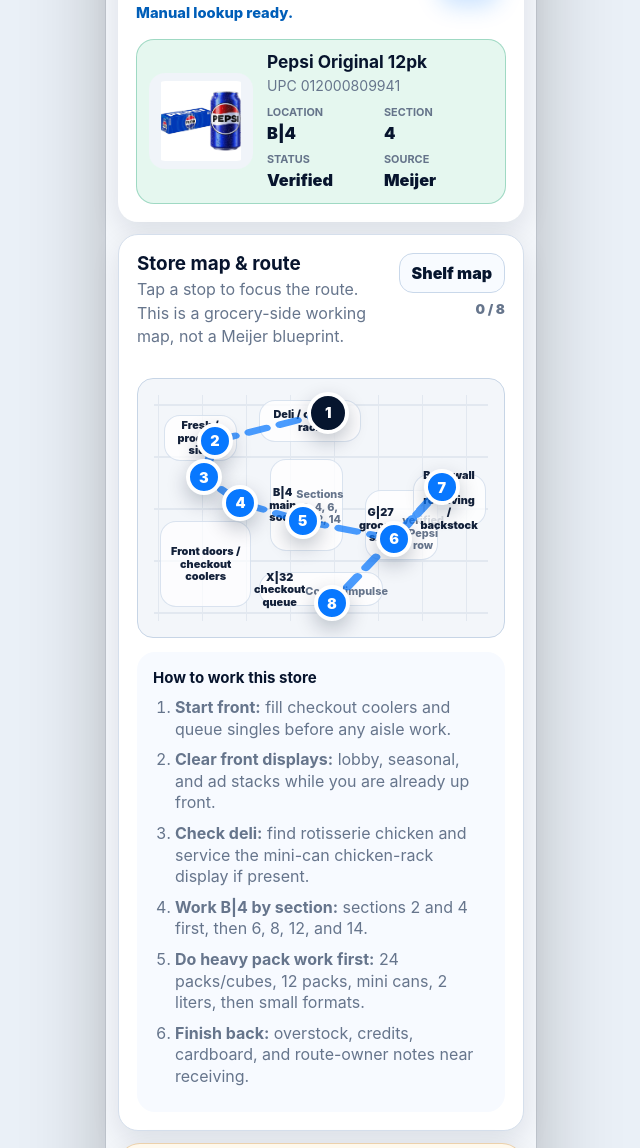
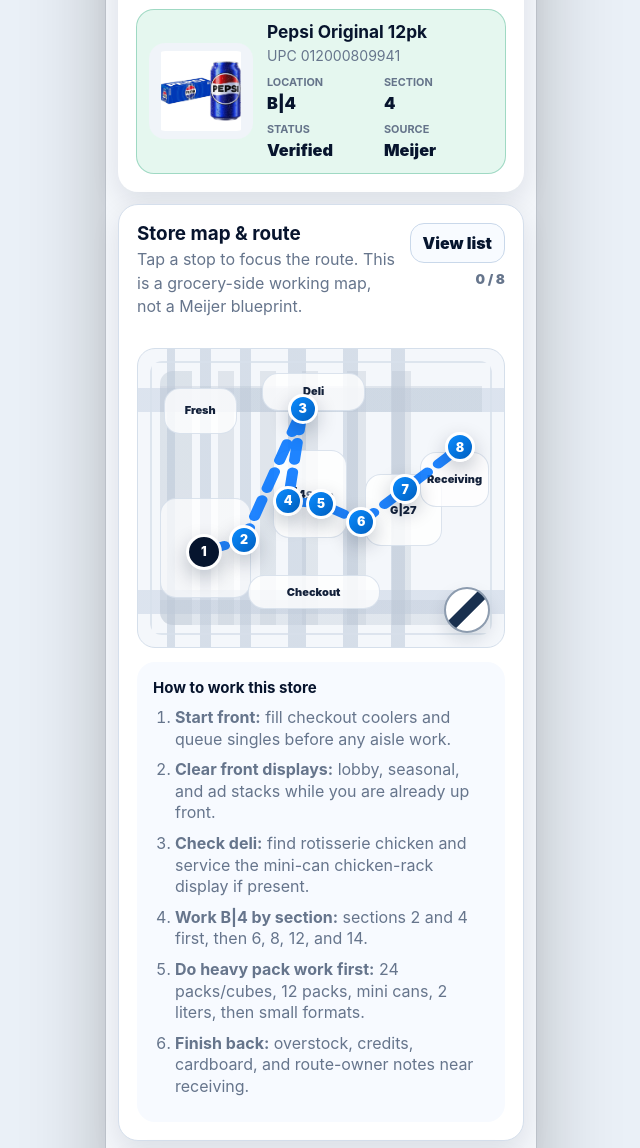
Before and after one commit to rkaltz/pepsico-merch-route-prototype, a plain HTML site: page index.html in a window 1280 px wide. Shown: the part 1543-2691 px from the top of the page, without its empty margins (319-959 px from the left). Drawn offline with Linux system fonts and the light colour scheme.

Commit message:
fix-phone-header-and-map

```diff
--- a/app.js
+++ b/app.js
@@ -7,8 +7,8 @@
     section: "Checkout queue",
     priority: "High",
     verified: false,
-    x: 52,
-    y: 13,
+    x: 18,
+    y: 68,
     description:
       "Start here. Meijer data found Pepsi-family hits in X|32, so treat the checkout queue as a must-check cooler/impulse zone until a rep verifies each door.",
     products: ["Pepsi singles", "Dew singles", "Aquafina", "Gatorade", "Energy"],
@@ -28,8 +28,8 @@
     section: "Front",
     priority: "High",
     verified: false,
-    x: 21,
-    y: 24,
+    x: 29,
+    y: 64,
     description:
       "Still up front. Work lobby, seasonal, and ad displays now so you do not walk back later.",
     products: ["12 packs", "2 liters", "Gatorade", "Poppi check"],
@@ -49,8 +49,8 @@
     section: "Rotisserie chicken",
     priority: "High",
     verified: false,
-    x: 18,
-    y: 38,
+    x: 45,
+    y: 20,
     description:
       "Do not miss this. Go to deli, find rotisserie chicken, then locate the 7.5 oz mini-can promo rack.",
     products: ["7.5 oz mini cans", "6 packs", "Chicken promo"],
@@ -70,8 +70,8 @@
     section: "2",
     priority: "High",
     verified: true,
-    x: 28,
-    y: 48,
+    x: 41,
+    y: 51,
     description:
       "First verified B|4 aisle section. The first export found multiple Pepsi-family packages here, including 24 packs.",
     products: ["Pepsi 24 packs", "Pepsi family multipacks", "Large packs"],
@@ -91,8 +91,8 @@
     section: "4",
     priority: "High",
     verified: true,
-    x: 45,
-    y: 55,
+    x: 50,
+    y: 52,
     description:
       "Known-good validation stop: Pepsi 12 oz 12-pack renders at B|4, Section 4 for Meijer #57.",
     products: ["Pepsi 12 packs", "Pepsi 12 oz cans", "Ad 12 packs"],
@@ -112,8 +112,8 @@
     section: "6, 8, 12, 14",
     priority: "High",
     verified: true,
-    x: 70,
-    y: 62,
+    x: 61,
+    y: 58,
     description:
       "Continue down the verified B|4 soda aisle. The first export found Pepsi-family products across sections 6, 8, 12, and 14.",
     products: ["Pepsi family", "Mountain Dew candidates", "Starry/Mug/Crush candidates", "2 liters"],
@@ -133,8 +133,8 @@
     section: "1",
     priority: "Medium",
     verified: true,
-    x: 83,
-    y: 42,
+    x: 73,
+    y: 47,
     description:
       "One first-pass Pepsi row appeared outside the main B|4 cluster at G|27, Section 1. Treat this as a check-only stop until product group is confirmed.",
     products: ["Pepsi-family outlier", "Possible display or alternate grocery shelf"],
@@ -154,8 +154,8 @@
     section: "Back",
     priority: "Medium",
     verified: true,
-    x: 53,
-    y: 87,
+    x: 88,
+    y: 33,
     description:
       "End here near the back wall. Handle overstock, credits, cardboard, and Store #57 notes without crossing the grocery side again.",
     products: ["Overstock", "Credits", "Cardboard", "Pallet wrap"],
--- a/index.html
+++ b/index.html
@@ -116,20 +116,20 @@
               <p>Tap a stop to focus the route. This is a grocery-side working map, not a Meijer blueprint.</p>
             </div>
             <div class="map-actions">
-              <a class="secondary-button shelf-link" href="shelf-map.html">Shelf map</a>
+              <a class="secondary-button shelf-link" href="shelf-map.html">View list</a>
               <span id="completeCount">0 / 6</span>
             </div>
           </div>
 
           <div class="store-map" id="storeMap">
             <div class="map-grid-lines" aria-hidden="true"></div>
-            <div class="zone front">Front doors / checkout coolers</div>
-            <div class="zone deli-zone">Deli / chicken rack</div>
-            <div class="zone produce-zone">Fresh / produce side</div>
-            <div class="aisle aisle-b4">B|4 main soda<br><span>Sections 2, 4, 6, 8, 12, 14</span></div>
-            <div class="aisle aisle-x32">X|32 checkout queue<br><span>Cooler/impulse</span></div>
-            <div class="aisle aisle-g27">G|27 grocery side<br><span>1 verified Pepsi row</span></div>
-            <div class="zone receiving">Back wall / receiving / backstock</div>
+            <div class="zone front">Front</div>
+            <div class="zone deli-zone">Deli</div>
+            <div class="zone produce-zone">Fresh</div>
+            <div class="aisle aisle-b4">B|4<br><span>Soda</span></div>
+            <div class="aisle aisle-x32">Checkout</div>
+            <div class="aisle aisle-g27">G|27</div>
+            <div class="zone receiving">Receiving</div>
             <svg class="route-line" viewBox="0 0 100 100" preserveAspectRatio="none" aria-hidden="true">
               <polyline id="routePath" points=""></polyline>
             </svg>
--- a/styles.css
+++ b/styles.css
@@ -527,7 +527,7 @@
   display: block;
   margin-top: 4px;
   color: var(--muted);
-  font-size: 0.68rem;
+  font-size: 0.7rem;
   font-weight: 800;
 }
 
@@ -599,6 +599,7 @@
   inset: 0;
   width: 100%;
   height: 100%;
+  z-index: 3;
   pointer-events: none;
 }
 
@@ -1078,11 +1079,14 @@
 }
 
 .topbar {
-  min-height: 226px;
+  position: relative;
+  top: auto;
+  z-index: 1;
+  min-height: 205px;
   display: grid;
   grid-template-columns: 1fr auto;
   align-items: start;
-  padding: 30px 18px 68px;
+  padding: 24px 18px 50px;
 }
 
 .brand-block {
@@ -1107,7 +1111,7 @@
 }
 
 .brand-block h1 {
-  margin-top: 32px;
+  margin-top: 26px;
   max-width: none;
   font-size: clamp(2.45rem, 11vw, 3.25rem);
   letter-spacing: 0;
@@ -1153,7 +1157,7 @@
   grid-column: 1 / -1;
   justify-content: space-between;
   width: 100%;
-  margin-top: 36px;
+  margin-top: 28px;
 }
 
 .header-scan-button {
@@ -1209,7 +1213,7 @@
   order: 1;
   display: grid;
   gap: 16px;
-  margin-top: -30px;
+  margin-top: -22px;
   padding: 22px;
   color: var(--ink);
   border: 1px solid rgba(213, 223, 236, 0.9);
@@ -1443,100 +1447,138 @@
 .map-panel {
   border-radius: 20px;
   background: #fff;
+  scroll-margin-top: 12px;
+  scroll-margin-bottom: 110px;
 }
 
 .store-map {
-  height: 260px;
-  border-radius: 16px;
-  background: #f3f6fa;
+  height: 300px;
+  border-color: #d5dfeb;
+  border-radius: 18px;
+  background:
+    linear-gradient(90deg, transparent 0 8%, rgba(199, 210, 224, 0.68) 8% 10%, transparent 10% 17%, rgba(199, 210, 224, 0.68) 17% 20%, transparent 20% 28%, rgba(199, 210, 224, 0.68) 28% 31%, transparent 31% 41%, rgba(199, 210, 224, 0.68) 41% 46%, transparent 46% 56%, rgba(199, 210, 224, 0.68) 56% 60%, transparent 60% 69%, rgba(199, 210, 224, 0.68) 69% 73%, transparent 73%),
+    linear-gradient(0deg, transparent 0 11%, rgba(213, 222, 235, 0.78) 11% 19%, transparent 19% 79%, rgba(213, 222, 235, 0.78) 79% 87%, transparent 87%),
+    #f4f7fb;
 }
 
 .map-grid-lines {
   position: absolute;
-  inset: 16px;
-  opacity: 0.65;
+  inset: 12px;
+  opacity: 0.8;
   background:
-    linear-gradient(90deg, transparent 0 9%, #d9e1eb 9% 12%, transparent 12% 18%) 0 0 / 44px 100%,
-    linear-gradient(0deg, transparent 0 78%, #d9e1eb 78% 82%, transparent 82%) 0 0 / 100% 52px;
+    linear-gradient(90deg, #d8e0eb 0 2px, transparent 2px calc(100% - 2px), #d8e0eb calc(100% - 2px) 100%),
+    linear-gradient(0deg, #d8e0eb 0 2px, transparent 2px calc(100% - 2px), #d8e0eb calc(100% - 2px) 100%);
+  border-radius: 12px;
+}
+
+.store-map::before {
+  content: "";
+  position: absolute;
+  inset: 22px;
+  border-radius: 13px;
+  background:
+    linear-gradient(90deg, rgba(185, 196, 210, 0.55) 0 10%, transparent 10% 18%, rgba(185, 196, 210, 0.48) 18% 23%, transparent 23% 31%, rgba(185, 196, 210, 0.48) 31% 36%, transparent 36% 44%, rgba(185, 196, 210, 0.48) 44% 49%, transparent 49% 58%, rgba(185, 196, 210, 0.48) 58% 64%, transparent 64% 72%, rgba(185, 196, 210, 0.48) 72% 78%, transparent 78%),
+    linear-gradient(0deg, rgba(185, 196, 210, 0.45) 0 10%, transparent 10% 84%, rgba(185, 196, 210, 0.45) 84% 94%, transparent 94%);
+  opacity: 0.72;
+}
+
+.store-map::after {
+  content: "";
+  position: absolute;
+  right: 14px;
+  bottom: 14px;
+  width: 42px;
+  height: 42px;
+  border: 2px solid #8d9caf;
+  border-radius: 50%;
+  background:
+    linear-gradient(135deg, transparent 0 40%, #19304f 41% 58%, transparent 59%),
+    #fff;
+  box-shadow: 0 8px 18px rgba(6, 21, 46, 0.12);
 }
 
 .zone,
 .aisle {
   color: #13213a;
-  border-color: rgba(199, 213, 230, 0.65);
-  background: rgba(255, 255, 255, 0.78);
+  z-index: 2;
+  border-color: rgba(205, 216, 230, 0.72);
+  background: rgba(255, 255, 255, 0.8);
   box-shadow: none;
-  font-size: 0.68rem;
+  font-size: 0.69rem;
 }
 
 .front {
   left: 6%;
-  top: 55%;
+  top: 50%;
   width: 25%;
-  height: 86px;
+  height: 100px;
   color: #13213a;
   background: rgba(255, 255, 255, 0.7);
 }
 
 .aisle-x32 {
-  left: 33%;
-  top: 75%;
-  width: 34%;
+  left: 30%;
+  top: 76%;
+  width: 36%;
   height: 34px;
 }
 
 .deli-zone {
-  left: 33%;
+  left: 34%;
   top: 8%;
   width: 28%;
-  height: 42px;
+  height: 38px;
 }
 
 .produce-zone {
   left: 7%;
-  top: 14%;
+  top: 13%;
   width: 20%;
   height: 46px;
 }
 
 .aisle-b4 {
-  left: 36%;
-  top: 31%;
+  left: 37%;
+  top: 34%;
   width: 20%;
-  height: 92px;
+  height: 88px;
 }
 
 .aisle-g27 {
   left: 62%;
-  top: 43%;
-  width: 20%;
-  height: 70px;
+  top: 42%;
+  width: 21%;
+  height: 72px;
 }
 
 .receiving {
-  left: 75%;
-  bottom: 43%;
-  width: 20%;
-  height: 52px;
+  left: 77%;
+  bottom: 47%;
+  width: 19%;
+  height: 55px;
   color: #13213a;
   background: rgba(255, 255, 255, 0.76);
 }
 
 .route-line polyline {
-  stroke-width: 2.5;
-  stroke-dasharray: 5 4;
+  stroke: rgba(8, 120, 255, 0.9);
+  stroke-width: 3;
+  stroke-dasharray: 6 4;
 }
 
 .map-stop {
+  z-index: 4;
+  width: 30px;
+  height: 30px;
+  min-height: 30px;
+  border-width: 3px;
+  background: linear-gradient(135deg, #0b8cff, #005fbf);
+  font-size: 0.78rem;
+}
+
+.map-stop.active {
   width: 36px;
   height: 36px;
-  min-height: 36px;
-  border-width: 4px;
-}
-
-.map-stop.active {
-  width: 42px;
-  height: 42px;
 }
 
 .manager-note {
```
